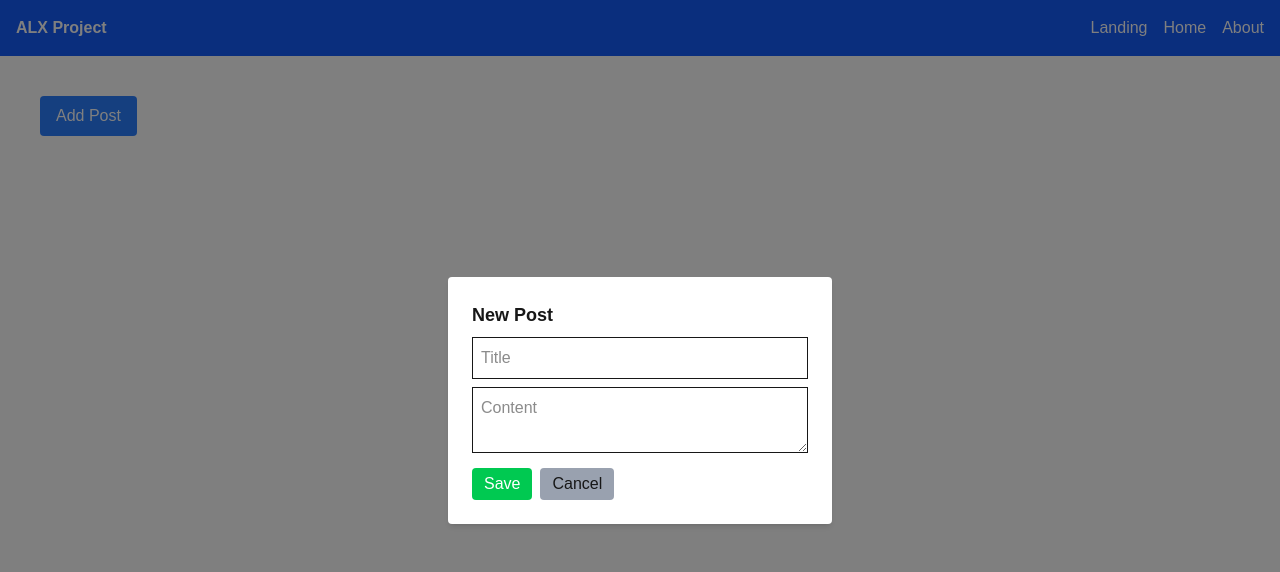
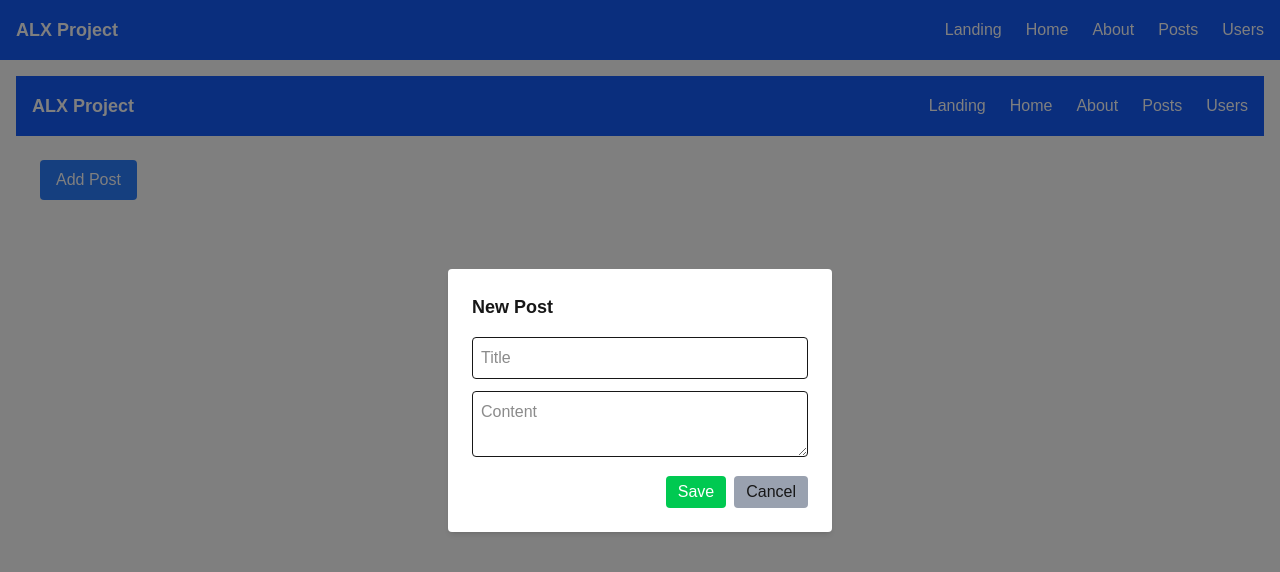
Before and after one commit to Docziet/alx-project-0x02-setup, a Next.js app in the folder alx-project-0x02/: page /home in a window 1280 px wide. Both pictures are taken after a click on the button "Add Post". Shown: the top 572 px of the page. Built offline with nearby package versions, Linux system fonts and the light colour scheme.

Commit message:
Corrected the code after reviewing submission error to add data fetching, form etc to the code.

```diff
--- a/alx-project-0x02/components/common/Button.tsx
+++ b/alx-project-0x02/components/common/Button.tsx
@@ -9,7 +9,9 @@ export default function Button({ size, shape, children }: ButtonProps) {
       : "px-6 py-3 text-lg";
 
   return (
-    <button className={`bg-blue-600 text-white ${sizeClasses} ${shape}`}>
+    <button
+      className={`bg-blue-600 hover:bg-blue-700 transition text-white ${sizeClasses} ${shape}`}
+    >
       {children}
     </button>
   );
--- a/alx-project-0x02/components/common/Card.tsx
+++ b/alx-project-0x02/components/common/Card.tsx
@@ -4,7 +4,7 @@ export default function Card({ title, content }: CardProps) {
   return (
     <div className="border rounded-lg shadow-md p-4 bg-white">
       <h2 className="text-xl font-bold mb-2">{title}</h2>
-      <p>{content}</p>
+      <p className="text-gray-700">{content}</p>
     </div>
   );
 }
--- a/alx-project-0x02/components/common/PostModal.tsx
+++ b/alx-project-0x02/components/common/PostModal.tsx
@@ -9,7 +9,9 @@ export default function PostModal({ onAdd }: PostModalProps) {
   const [title, setTitle] = useState("");
   const [content, setContent] = useState("");
 
-  const handleSubmit = () => {
+  const handleSubmit = (e: React.FormEvent) => {
+    e.preventDefault(); // prevent page reload
+    if (!title.trim() || !content.trim()) return; // basic validation
     onAdd(title, content);
     setTitle("");
     setContent("");
@@ -28,25 +30,40 @@ export default function PostModal({ onAdd }: PostModalProps) {
       {open && (
         <div className="fixed inset-0 flex items-center justify-center bg-black/50">
           <div className="bg-white p-6 rounded shadow-md w-96">
-            <h2 className="font-bold text-lg mb-2">New Post</h2>
+            <h2 className="font-bold text-lg mb-4">New Post</h2>
+
+            {/* Form starts here */}
+            <form onSubmit={handleSubmit}>
               <input
-              className="border p-2 w-full mb-2"
+                type="text"
+                className="border p-2 w-full mb-3 rounded"
                 placeholder="Title"
                 value={title}
                 onChange={(e) => setTitle(e.target.value)}
               />
               <textarea
-              className="border p-2 w-full mb-2"
+                className="border p-2 w-full mb-3 rounded"
                 placeholder="Content"
                 value={content}
                 onChange={(e) => setContent(e.target.value)}
               />
-            <button className="bg-green-500 text-white px-3 py-1 rounded mr-2" onClick={handleSubmit}>
+              <div className="flex justify-end gap-2">
+                <button
+                  type="submit"
+                  className="bg-green-500 text-white px-3 py-1 rounded"
+                >
                   Save
                 </button>
-            <button className="bg-gray-400 px-3 py-1 rounded" onClick={() => setOpen(false)}>
+                <button
+                  type="button"
+                  className="bg-gray-400 px-3 py-1 rounded"
+                  onClick={() => setOpen(false)}
+                >
                   Cancel
                 </button>
+              </div>
+            </form>
+            {/* Form ends here */}
           </div>
         </div>
       )}
--- a/alx-project-0x02/components/layout/Header.tsx
+++ b/alx-project-0x02/components/layout/Header.tsx
@@ -2,12 +2,24 @@ import Link from "next/link";
 
 export default function Header() {
   return (
-    <header className="bg-blue-600 text-white p-4 flex justify-between">
-      <h1 className="font-bold">ALX Project</h1>
-      <nav className="space-x-4">
-        <Link href="/">Landing</Link>
-        <Link href="/home">Home</Link>
-        <Link href="/about">About</Link>
+    <header className="bg-blue-600 text-white p-4 flex justify-between items-center">
+      <h1 className="font-bold text-lg">ALX Project</h1>
+      <nav className="space-x-6">
+        <Link href="/" className="hover:underline">
+          Landing
+        </Link>
+        <Link href="/home" className="hover:underline">
+          Home
+        </Link>
+        <Link href="/about" className="hover:underline">
+          About
+        </Link>
+        <Link href="/posts" className="hover:underline">
+          Posts
+        </Link>
+        <Link href="/users" className="hover:underline">
+          Users
+        </Link>
       </nav>
     </header>
   );
--- a/alx-project-0x02/pages/about.tsx
+++ b/alx-project-0x02/pages/about.tsx
@@ -1,11 +1,17 @@
 import Button from "@/components/common/Button";
+import Header from "@/components/layout/Header"; // 👈 import Header
 
-export default function AboutPage() {
+export default function About() {
   return (
-    <div className="p-6 flex gap-4">
-      <Button size="small" shape="rounded-sm">Small</Button>
-      <Button size="medium" shape="rounded-md">Medium</Button>
-      <Button size="large" shape="rounded-full">Large</Button>
+    <div>
+      {/* 👇 Place Header at the top */}
+      <Header />
+
+      <main className="p-6 space-x-4">
+        <Button size="small" shape="rounded-sm">Small</Button>
+        <Button size="medium" shape="rounded-md">Medium</Button>
+        <Button size="large" shape="rounded-full">Large</Button>
+      </main>
     </div>
   );
 }
--- a/alx-project-0x02/pages/home.tsx
+++ b/alx-project-0x02/pages/home.tsx
@@ -1,6 +1,7 @@
 import { useState } from "react";
 import Card from "@/components/common/Card";
 import PostModal from "@/components/common/PostModal";
+import Header from "@/components/layout/Header"; // 👈 import Header
 
 export default function HomePage() {
   const [posts, setPosts] = useState<{ title: string; content: string }[]>([]);
@@ -10,13 +11,19 @@ export default function HomePage() {
   };
 
   return (
-    <div className="p-6">
+    <div>
+      {/* 👇 Place Header at the top */}
+      <Header />
+
+      <main className="p-6">
         <PostModal onAdd={addPost} />
+
         <div className="grid grid-cols-1 md:grid-cols-2 gap-4 mt-4">
           {posts.map((p, i) => (
             <Card key={i} title={p.title} content={p.content} />
           ))}
         </div>
+      </main>
     </div>
   );
 }
--- a/alx-project-0x02/pages/posts.tsx
+++ b/alx-project-0x02/pages/posts.tsx
@@ -1,21 +1,43 @@
 import { useEffect, useState } from "react";
 import PostCard from "@/components/common/PostCard";
 import { PostProps } from "@/interfaces";
+import Header from "@/components/layout/Header";
 
 export default function PostsPage() {
   const [posts, setPosts] = useState<PostProps[]>([]);
+  const [loading, setLoading] = useState(true);
+  const [error, setError] = useState<string | null>(null);
 
   useEffect(() => {
     fetch("https://jsonplaceholder.typicode.com/posts?_limit=6")
-      .then((res) => res.json())
-      .then((data) => setPosts(data));
+      .then((res) => {
+        if (!res.ok) {
+          throw new Error("Failed to fetch posts");
+        }
+        return res.json();
+      })
+      .then((data: PostProps[]) => {
+        setPosts(data);
+        setLoading(false);
+      })
+      .catch((err) => {
+        setError(err.message);
+        setLoading(false);
+      });
   }, []);
 
   return (
-    <div className="p-6 grid grid-cols-1 md:grid-cols-2 gap-4">
-      {posts.map((p) => (
-        <PostCard key={p.id} {...p} />
-      ))}
+    <div>
+      <Header />
+
+      <main className="p-6">
+        {loading && <p className="text-gray-600">Loading posts...</p>}
+        {error && <p className="text-red-500">Error: {error}</p>}
+
+        <div className="grid grid-cols-1 md:grid-cols-2 gap-4">
+          {!loading && !error && posts.map((p) => <PostCard key={p.id} {...p} />)}
+        </div>
+      </main>
     </div>
   );
 }
--- a/alx-project-0x02/pages/users.tsx
+++ b/alx-project-0x02/pages/users.tsx
@@ -4,18 +4,35 @@ import { UserProps } from "@/interfaces";
 
 export default function UsersPage() {
   const [users, setUsers] = useState<UserProps[]>([]);
+  const [loading, setLoading] = useState(true);
+  const [error, setError] = useState<string | null>(null);
 
   useEffect(() => {
     fetch("https://jsonplaceholder.typicode.com/users")
-      .then((res) => res.json())
-      .then((data) => setUsers(data));
+      .then((res) => {
+        if (!res.ok) {
+          throw new Error("Failed to fetch users");
+        }
+        return res.json();
+      })
+      .then((data: UserProps[]) => {
+        setUsers(data);
+        setLoading(false);
+      })
+      .catch((err) => {
+        setError(err.message);
+        setLoading(false);
+      });
   }, []);
 
   return (
-    <div className="p-6 grid grid-cols-1 md:grid-cols-2 gap-4">
-      {users.map((u) => (
-        <UserCard key={u.id} {...u} />
-      ))}
+    <div className="p-6">
+      {loading && <p className="text-gray-600">Loading users...</p>}
+      {error && <p className="text-red-500">Error: {error}</p>}
+
+      <div className="grid grid-cols-1 md:grid-cols-2 gap-4">
+        {!loading && !error && users.map((u) => <UserCard key={u.id} {...u} />)}
+      </div>
     </div>
   );
 }
```
Lines whose indentation alone changed are shown as unchanged.
